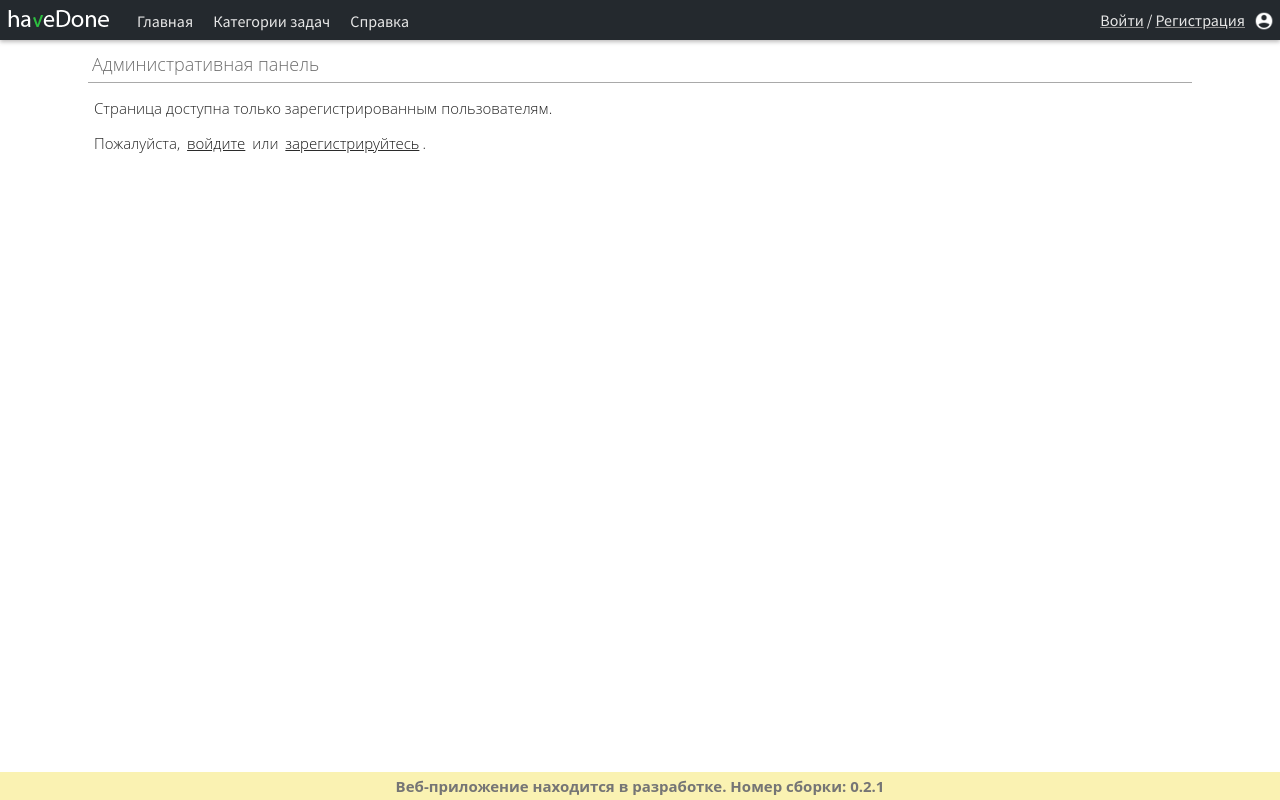
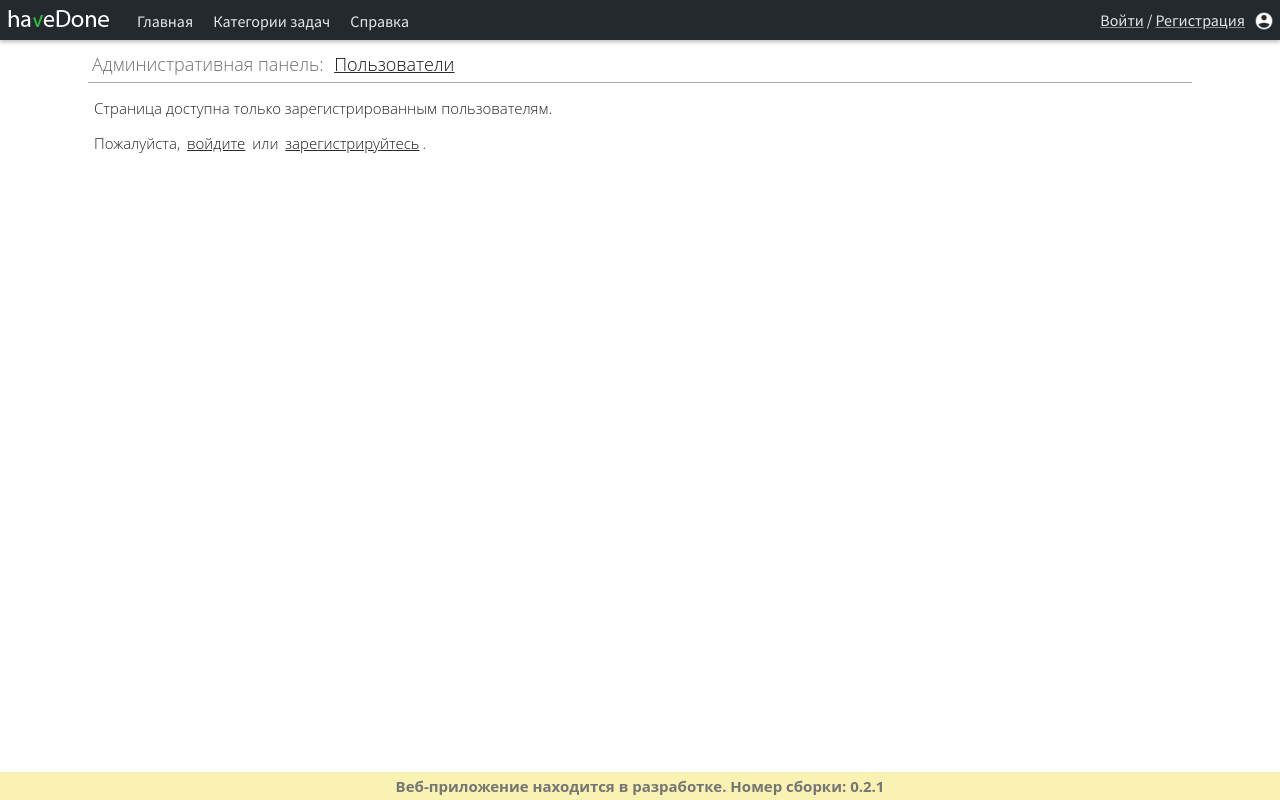
Before and after one commit to treepoint/reactFront, a React (Create React App) app: page /admin/users in a window 1280 px wide. Built offline with nearby package versions, Linux system fonts and the light colour scheme; no server answers.

Commit message:
expanded page functionality for admin.panel

```diff
--- a/src/Components/Page/Page.css
+++ b/src/Components/Page/Page.css
@@ -22,3 +22,30 @@
   margin-top: 6px;
   border-bottom: 1px solid rgba(138, 138, 138, 0.73);
 }
+
+.pageMenu {
+  color: #6c6c6c;
+  margin: 0 3px;
+  -moz-user-select: none;
+  -khtml-user-select: none;
+  -webkit-user-select: none;
+  user-select: none;
+  display: inline-flex;
+  text-decoration: none;
+  text-decoration: underline;
+  text-decoration-color: #6c6c6c;
+}
+
+.pageMenu:hover {
+  color: rgb(65, 65, 65);
+}
+
+.pageMenu:active {
+  color: rgb(56, 56, 56);
+}
+
+.pageMenu.current {
+  color: rgb(20, 20, 20);
+  text-decoration: underline;
+  text-decoration-color: #2b2b2b;
+}
--- a/src/Components/Page/Page.js
+++ b/src/Components/Page/Page.js
@@ -70,7 +70,10 @@ class Page extends React.Component {
   render() {
     return (
       <div className="page">
-        <div className="title">{this.props.title}</div>
+        <div className="title">
+          {this.props.title}{" "}
+          <div className="pageMenu">{this.props.pageMenu}</div>
+        </div>
         <div className="hr" />
         <div className="content">{this.getContent()}</div>
       </div>
--- /dev/null
+++ b/src/Containers/Admin/Admin.js
@@ -0,0 +1,43 @@
+import React from "react";
+//Подключаем роутинг
+import { Switch, Route, NavLink } from "react-router-dom";
+//Подключаем компоненты
+import Page from "../../Components/Page/Page";
+import Users from "./Users";
+
+class Admin extends React.Component {
+  constructor(props) {
+    super(props);
+    this.state = { usersList: [] };
+  }
+
+  render() {
+    let pageMenu = (
+      <NavLink
+        className="pageMenu"
+        exact
+        to="/admin/users"
+        activeClassName="current"
+      >
+        Пользователи
+      </NavLink>
+    );
+
+    return (
+      <div>
+        <Page
+          title="Административная панель:"
+          pageMenu={pageMenu}
+          isPrivate={true}
+          isAdmin={true}
+        >
+          <Switch>
+            <Route path="/admin/users" component={Users} />
+          </Switch>
+        </Page>
+      </div>
+    );
+  }
+}
+
+export default Admin;
--- a/src/Containers/Contents/Users.js
+++ b/src/Containers/Admin/Users.js
@@ -1,5 +1,4 @@
 import React from "react";
-import Page from "../../Components/Page/Page";
 import Button from "../../Components/Button/Button";
 import Table from "../../Components/Table/Table";
 import { getUsers } from "../../APIController/APIController";
@@ -34,7 +33,6 @@ class Users extends React.Component {
 
     return (
       <div>
-        <Page title="Список пользователей" isPrivate={true}>
         <Table headerEditable={false} bodyEditable={true} isResizeble={true}>
           {users}
         </Table>
@@ -43,7 +41,6 @@ class Users extends React.Component {
           isPrimary={true}
           onClick={() => this.getUsers()}
         />
-        </Page>
       </div>
     );
   }
--- a/src/Containers/App/App.js
+++ b/src/Containers/App/App.js
@@ -15,7 +15,7 @@ import Header from "../Header/Header";
 import Home from "../Contents/Home";
 import Categories from "../Contents/Categories";
 import About from "../Contents/About";
-import Admin from "../Contents/Admin";
+import Admin from "../Admin/Admin";
 import Bottom from "../Bottom/Bottom";
 //CSS
 import "./App.css";
--- a/src/Containers/Contents/Admin.js
+++ /dev/null
@@ -1,36 +0,0 @@
-import React from "react";
-import Page from "../../Components/Page/Page";
-import { getUsers } from "../../APIController/APIController";
-
-class Users extends React.Component {
-  constructor(props) {
-    super(props);
-    this.state = { usersList: [] };
-  }
-
-  componentDidMount() {
-    this.getUsers();
-  }
-
-  getUsers() {
-    let promise = getUsers();
-
-    promise.then(result => {
-      if (Array.isArray(result)) {
-        this.setState({ usersList: result });
-      }
-    });
-  }
-
-  render() {
-    return (
-      <div>
-        <Page title="Административная панель" isPrivate={true} isAdmin={true}>
-          контент
-        </Page>
-      </div>
-    );
-  }
-}
-
-export default Users;
--- a/src/Containers/Header/Navigation/Navigation.js
+++ b/src/Containers/Header/Navigation/Navigation.js
@@ -37,7 +37,6 @@ class Navigation extends React.Component {
         {!!this.props.token && this.props.user.role === "admin" ? (
           <NavLink
             className="navigation link"
-            exact
             to="/admin"
             activeClassName="current"
           >
```
Lines whose indentation alone changed are shown as unchanged.
